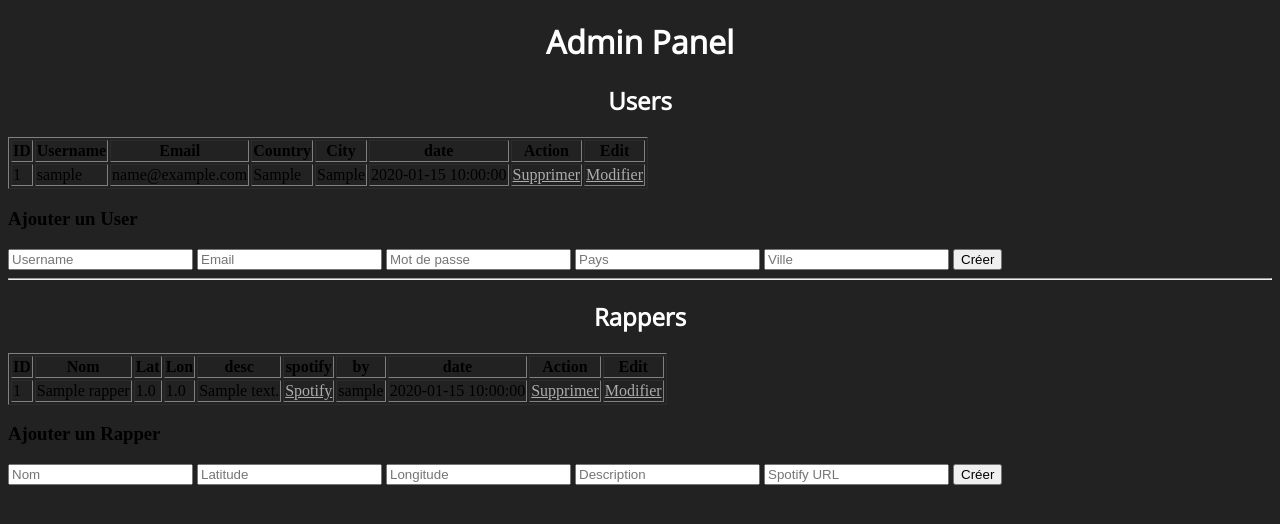
After one commit to Yati24/RapCarte, a Flask app: page /admin in a window 1280 px wide. The commit adds this page. Shown: the top 524 px of the page. Run offline with Flask 3, Linux system fonts and the light colour scheme; a user stored in the database is signed in; tables that the repository leaves empty hold one stand-in row (values such as "Sample post").

Commit message:
Users, contribute page and admin page added

```diff
--- a/app.py
+++ b/app.py
@@ -1,9 +1,9 @@
-from flask import Flask, jsonify, redirect, render_template, request, session
+from flask import Flask, jsonify, redirect, render_template, request, session, url_for, flash
 from extensions import db, migrate, login_manager, bcrypt
 from config import Config
-
+from flask_login import login_user, logout_user, login_required
 from models import User, Rapper, Vote
-
+from flask_bcrypt import Bcrypt
 
 # ----- INIT APP -----
 app = Flask(__name__)
@@ -12,10 +12,8 @@ app.config.from_object("config.Config")
 # ----- EXTENSIONS -----
 db.init_app(app)
 migrate.init_app(app, db)
-
-# pas activé pour éviter les erreurs, pas encore de login
-# login_manager.init_app(app)
-
+login_manager.init_app(app)
+bcrypt = Bcrypt(app)
 bcrypt.init_app(app)
 
 # ----- MODELS -----
@@ -31,13 +29,85 @@ def index():
 def about():
     return render_template("about.html", title="About")
 
-@app.route("/contribute")
+@app.route("/contribute", methods=["GET", "POST"])
+@login_required
 def contribute():
-    return render_template("contribute.html", title="Contribute")
+    if request.method == "POST":
+        name = request.form.get("name")
+        description = request.form.get("description")
+        lat = request.form.get("lat")
+        lon = request.form.get("lon")
+        spotify_url = request.form.get("spotify")
 
-@app.route("/login")
+        if not name or not lat or not lon:
+            flash("Veuillez remplir tous les champs obligatoires.", "warning")
+            return redirect(url_for("contribute"))
+
+        new_rapper = Rapper(name=name, description=description, lat=float(lat), lon=float(lon), spotify_url=spotify_url, created_by='0')
+        db.session.add(new_rapper)
+        db.session.commit()
+        flash("Rappeur ajouté avec succès !", "success")
+        return redirect(url_for("index"))
+
+    rappers = Rapper.query.all()
+    return render_template("contribute.html", rappers=rappers, title="Contribute")
+
+@app.route("/login", methods=["GET", "POST"])
 def login():
+    if request.method == "POST":
+        email    = request.form.get("email", "").strip().lower()
+        password = request.form.get("password", "")
+        user = User.query.filter_by(email=email).first()
+        if not user or not user.check_password(password):
+            return redirect(url_for("login"))
+
+        login_user(user)   # you can pass remember=bool(...) si tu ajoutes une checkbox
+        return redirect(url_for("index"))
+
     return render_template("login.html", title="Login")
+
+
+@app.route("/register", methods=["GET", "POST"])
+def register():
+    if request.method == "POST":
+        print(">>> REGISTER POST reçu")   # DEBUG
+        username = request.form.get("username", "").strip()
+        email    = request.form.get("email", "").strip().lower()
+        password = request.form.get("password", "")
+        country  = request.form.get("country", "").strip()
+        city     = request.form.get("city", "").strip()
+        print(">>> FORM DATA :", username, email, password, country, city)
+
+        existing_user = User.query.filter(
+            (User.email == email) | (User.username == username)
+        ).first()
+
+        if existing_user:
+            print(">>> Utilisateur déjà existant :", existing_user.username, existing_user.email)
+            flash("Username ou email déjà utilisé.", "warning")
+            return redirect(url_for("register"))
+
+        # Création utilisateur
+        user = User(username=username, email=email, country=country, city=city)
+        user.set_password(password)   # bcrypt via ta méthode
+        print(">>> Mot de passe haché :", user.password)
+        db.session.add(user)
+
+        db.session.commit()
+        print(">>> Nouvel utilisateur ajouté :", user.username, user.email)
+
+        # Login auto
+        login_user(user)
+        flash("Compte créé avec succès !", "success")
+        return redirect(url_for("index"))
+
+    return render_template("register.html", title="Register")
+
+@app.route("/logout")
+@login_required
+def logout():
+    logout_user()
+    return redirect(url_for("index"))
 
 @app.route("/contact")
 def contact():
@@ -48,6 +118,105 @@ def privacy():
     return render_template("privacy.html", title="Privacy Policy")
 
 
+
+
+
+# ----- ADMIN CRUD -----
+
+@app.route("/admin")
+@login_required
+def admin_index():
+    users = User.query.all()
+    rappers = Rapper.query.all()
+    return render_template("admin.html", users=users, rappers=rappers)
+
+
+# ----- USER CRUD -----
+@app.route("/admin/user/create", methods=["POST"])
+@login_required
+def create_user():
+    username = request.form.get("username")
+    email = request.form.get("email")
+    password = request.form.get("password")
+    city = request.form.get("city")
+    country = request.form.get("country")
+    user = User(username=username, email=email, country=country, city=city)
+    user.set_password(password)
+    db.session.add(user)
+    db.session.commit()
+    return redirect(url_for("admin_index"))
+
+@app.route("/admin/user/delete/<int:user_id>")
+@login_required
+def delete_user(user_id):
+    user = User.query.get(user_id)
+    if user:
+        db.session.delete(user)
+        db.session.commit()
+    return redirect(url_for("admin_index"))
+
+
+# ----- RAPPER CRUD -----
+@app.route("/admin/rapper/create", methods=["POST"])
+@login_required
+def create_rapper():
+    name = request.form.get("name")
+    lat = request.form.get("lat")
+    lon = request.form.get("lon")
+    description = request.form.get("description")
+    spotify_url = request.form.get("spotify")
+    rapper = Rapper(name=name, lat=lat, lon=lon, description=description, spotify_url=spotify_url)
+    db.session.add(rapper)
+    db.session.commit()
+    return redirect(url_for("admin_index"))
+
+@app.route("/admin/rapper/delete/<int:rapper_id>")
+@login_required
+def delete_rapper(rapper_id):
+    rapper = Rapper.query.get(rapper_id)
+    if rapper:
+        db.session.delete(rapper)
+        db.session.commit()
+    return redirect(url_for("admin_index"))
+
+# Afficher le formulaire de modification
+@app.route("/admin/user/edit/<int:user_id>", methods=["GET", "POST"])
+@login_required
+def edit_user(user_id):
+    user = User.query.get_or_404(user_id)
+    if request.method == "POST":
+        user.username = request.form.get("username")
+        user.email = request.form.get("email")
+        user.country = request.form.get("country")
+        user.city = request.form.get("city")
+        password = request.form.get("password")
+        if password:  # si un nouveau mot de passe est fourni
+            user.set_password(password)
+        db.session.commit()
+        return redirect(url_for("admin_index"))
+    return render_template("edit_user.html", user=user)
+
+@app.route("/admin/rapper/edit/<int:rapper_id>", methods=["GET", "POST"])
+@login_required
+def edit_rapper(rapper_id):
+    rapper = Rapper.query.get_or_404(rapper_id)
+    if request.method == "POST":
+        rapper.name = request.form.get("name")
+        rapper.lat = float(request.form.get("lat"))
+        rapper.lon = float(request.form.get("lon"))
+        rapper.description = request.form.get("description")
+        rapper.spotify_url = request.form.get("spotify")
+        db.session.commit()
+        return redirect(url_for("admin_index"))
+    return render_template("edit_rapper.html", rapper=rapper)
+
+
+login_manager.login_view = "login"
+
+@login_manager.user_loader
+def load_user(user_id):
+    return User.query.get(int(user_id))
+
 # ----- RUN -----
 if __name__ == "__main__":
     app.run(debug=True)
--- a/static/style.css
+++ b/static/style.css
@@ -43,10 +43,18 @@ nav ul li a:hover {
   color: rgba(255, 255, 255, 0.7);
 }
 
-
+.map-container {
+    display: flex;
+    flex-direction: row; /* carte à gauche, sidebar à droite */
+    justify-content: space-between;
+    width: 90vw;
+    max-width: 1200px;
+    margin: 2vh auto; /* centré horizontalement */
+    gap: 2vw; /* espace entre carte et sidebar */
+}
 
 #map {
-    width: 90vh;
+    width: 90vw;
     max-width: 1200px;
     height: 70vh;
     margin: 4vh auto; /* centré horizontalement et marge */
@@ -55,6 +63,18 @@ nav ul li a:hover {
     box-shadow: 0 4px 20px rgba(0, 0, 0, 0.3); /* Ombre */
 
 
+}
+
+#map2 {
+    flex: 2; /* occupe plus de place que la sidebar */
+    height: 60vh; /* hauteur responsive */
+    border-radius: 12px;
+    box-shadow: 0 4px 20px rgba(0,0,0,0.3);
+}
+
+#sidebar {
+    flex: 1; /* moins large que la carte */
+    min-width: 250px;
 }
 
 h1 {
--- /dev/null
+++ b/templates/admin.html
@@ -0,0 +1,90 @@
+<!DOCTYPE html>
+<html lang="fr">
+<head>
+<meta charset="UTF-8">
+<title>Admin Panel</title>
+<link rel="stylesheet" href="/static/style.css">
+</head>
+<body>
+<h1>Admin Panel</h1>
+
+<h2>Users</h2>
+<table border="1">
+    <tr><th>ID</th><th>Username</th><th>Email</th><th>Country</th><th>City</th><th>date</th><th>Action</th><th>Edit</th></tr>
+    {% for user in users %}
+    <tr>
+        <td>{{ user.id }}</td>
+        <td>{{ user.username }}</td>
+        <td>{{ user.email }}</td>
+        <td>{{ user.country }}</td>
+        <td>{{ user.city }}</td>
+        <td>
+        {% if user.created_at %}
+            {{ user.created_at.strftime('%Y-%m-%d %H:%M:%S') }}
+        {% else %}
+            N/A
+        {% endif %}
+        </td>
+        <td>
+            <a href="{{ url_for('delete_user', user_id=user.id) }}">Supprimer</a>
+        </td>
+        <td>
+            <a href="{{ url_for('edit_user', user_id=user.id) }}">Modifier</a>
+        </td>
+    </tr>
+    {% endfor %}
+</table>
+
+<h3>Ajouter un User</h3>
+<form method="POST" action="{{ url_for('create_user') }}">
+    <input type="text" name="username" placeholder="Username" required>
+    <input type="email" name="email" placeholder="Email" required>
+    <input type="password" name="password" placeholder="Mot de passe" required>
+    <input type="text" name="country" placeholder="Pays">
+    <input type="text" name="city" placeholder="Ville">
+    <button type="submit">Créer</button>
+</form>
+
+<hr>
+
+<h2>Rappers</h2>
+<table border="1">
+    <tr><th>ID</th><th>Nom</th><th>Lat</th><th>Lon</th><th>desc</th><th>spotify</th><th>by</th><th>date</th><th>Action</th><th>Edit</th></tr>
+    {% for rapper in rappers %}
+    <tr>
+        <td>{{ rapper.id }}</td>
+        <td>{{ rapper.name }}</td>
+        <td>{{ rapper.lat }}</td>
+        <td>{{ rapper.lon }}</td>
+        <td>{{ rapper.description }}</td>
+        <td><a href="{{ rapper.spotify_url }}" target="_blank">Spotify</a></td>
+        <td>{{ rapper.creator.username }}</td>
+        <td>
+        {% if rapper.created_at %}
+            {{ rapper.created_at.strftime('%Y-%m-%d %H:%M:%S') }}
+        {% else %}
+            N/A
+        {% endif %}
+        </td>
+        <td>
+            <a href="{{ url_for('delete_rapper', rapper_id=rapper.id) }}">Supprimer</a>
+        </td>
+        <td>
+            <a href="{{ url_for('edit_rapper', rapper_id=rapper.id) }}">Modifier</a>
+        </td>
+    </tr>
+    {% endfor %}
+</table>
+
+<h3>Ajouter un Rapper</h3>
+<form method="POST" action="{{ url_for('create_rapper') }}">
+    <input type="text" name="name" placeholder="Nom" required>
+    <input type="text" name="lat" placeholder="Latitude" required>
+    <input type="text" name="lon" placeholder="Longitude" required>
+    <input type="text" name="description" placeholder="Description">
+    <input type="text" name="spotify" placeholder="Spotify URL">
+    <button type="submit">Créer</button>
+</form>
+
+</body>
+</html>
--- a/templates/layout.html
+++ b/templates/layout.html
@@ -43,6 +43,9 @@
             <li>
                 <a href="{{ url_for('login') }}">Se connecter</a>
             </li>
+            <li>
+                <a href="{{ url_for('logout') }}">Se déconnecter</a>
+            </li>
         </ul>
      </nav>
 
```
Also changed, not shown: models.py (+11 -4 lines), templates/contribute.html (+68 -1 lines), templates/edit_rapper.html (added, +9 -0 lines), templates/edit_user.html (added, +9 -0 lines), templates/login.html (+15 -1 lines), templates/register.html (added, +32 -0 lines), 2 other files.
